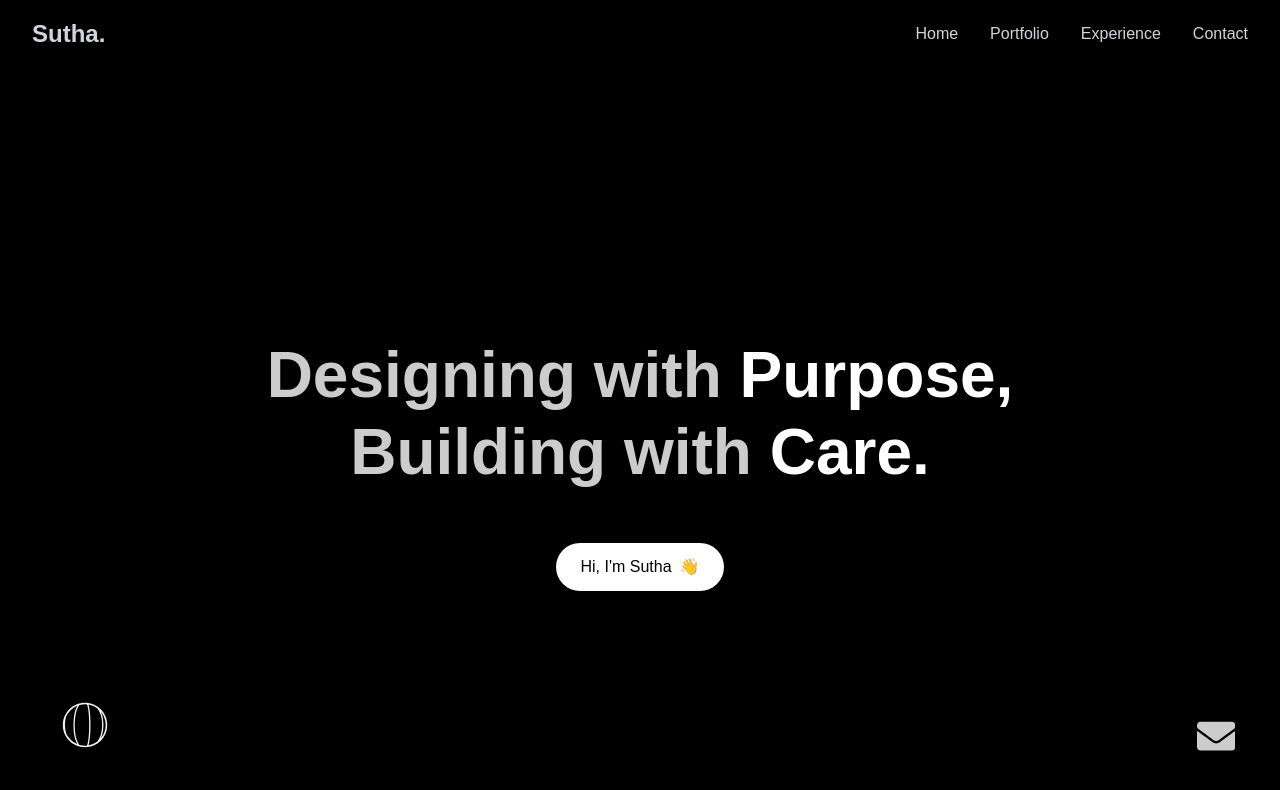
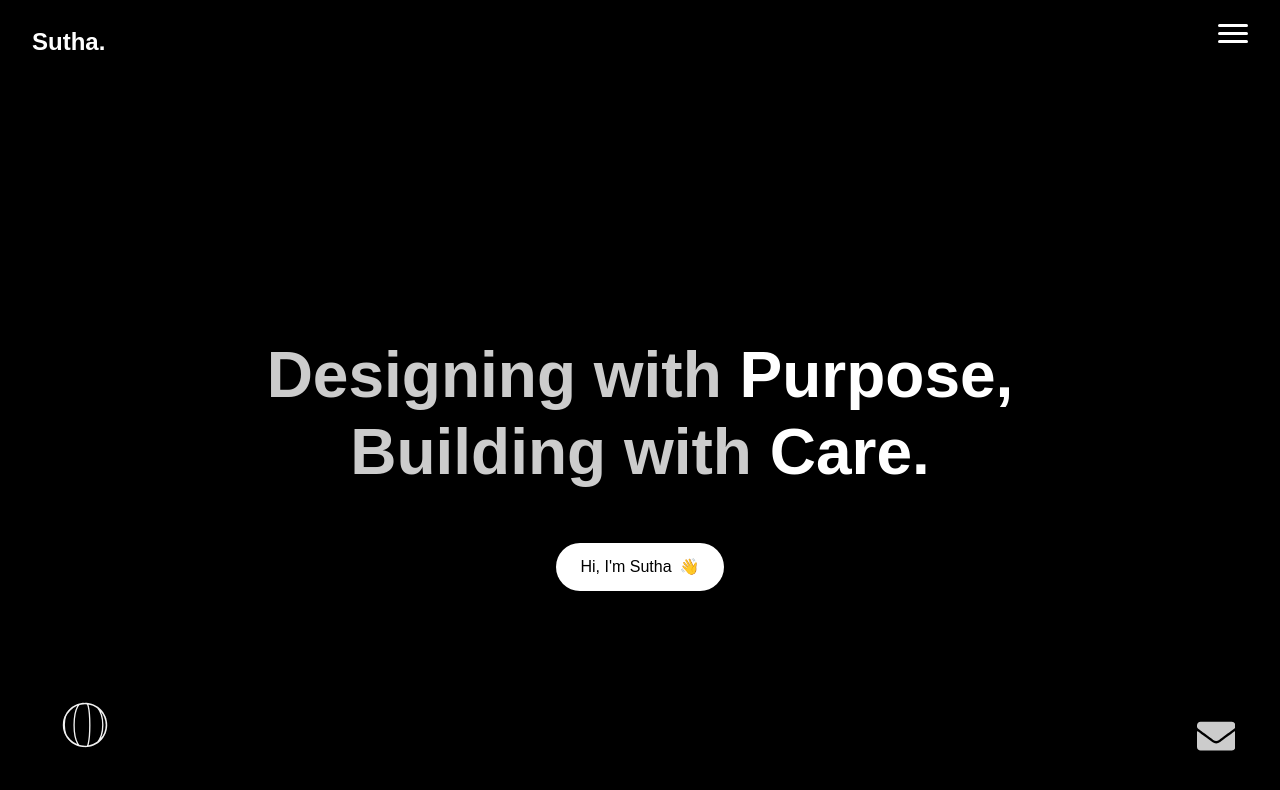
Before and after one commit to sutha06/Portfolio, a React (Vite) app in the folder portfolio/: page / in a window 1280 px wide. Shown: the top 790 px of the page. Built offline with nearby package versions, Linux system fonts and the light colour scheme.

Commit message:
nice navbar menu

```diff
--- a/portfolio/src/components/Navbar.jsx
+++ b/portfolio/src/components/Navbar.jsx
@@ -18,7 +18,7 @@ const Navbar = () => {
         </Link>
       </div>
 
-      {/* Hamburger Menu for Mobile */}
+      {/* Hamburger Menu */}
       <div className="menu-toggle" onClick={toggleMenu}>
         <div className={`hamburger ${isMenuOpen ? "open" : ""}`}>
           <span></span>
@@ -27,20 +27,50 @@ const Navbar = () => {
         </div>
       </div>
 
-      {/* Links */}
-      <div className={`navbar-links ${isMenuOpen ? "open" : ""}`}>
-        <Link to="/" className="hover-link" onClick={toggleMenu}>
+      {/* Full-Screen Overlay Menu */}
+      <div className={`navbar-overlay ${isMenuOpen ? "open" : ""}`}>
+        <ul className="navbar-links">
+          <li
+            style={{
+              transform: isMenuOpen ? "translateY(0)" : "translateY(120px)",
+              transitionDelay: isMenuOpen ? "0.8s" : "0s",
+            }}
+          >
+            <Link to="/" onClick={toggleMenu}>
               Home
             </Link>
-        <Link to="/portfolio" className="hover-link" onClick={toggleMenu}>
+          </li>
+          <li
+            style={{
+              transform: isMenuOpen ? "translateY(0)" : "translateY(120px)",
+              transitionDelay: isMenuOpen ? "0.9s" : "0s",
+            }}
+          >
+            <Link to="/portfolio" onClick={toggleMenu}>
               Portfolio
             </Link>
-        <Link to="/experience" className="hover-link" onClick={toggleMenu}>
+          </li>
+          <li
+            style={{
+              transform: isMenuOpen ? "translateY(0)" : "translateY(120px)",
+              transitionDelay: isMenuOpen ? "1s" : "0s",
+            }}
+          >
+            <Link to="/experience" onClick={toggleMenu}>
               Experience
             </Link>
-        <Link to="/contact" className="hover-link" onClick={toggleMenu}>
+          </li>
+          <li
+            style={{
+              transform: isMenuOpen ? "translateY(0)" : "translateY(120px)",
+              transitionDelay: isMenuOpen ? "1.1s" : "0s",
+            }}
+          >
+            <Link to="/contact" onClick={toggleMenu}>
               Contact
             </Link>
+          </li>
+        </ul>
       </div>
     </nav>
   );
--- a/portfolio/src/styles/Home.css
+++ b/portfolio/src/styles/Home.css
@@ -49,7 +49,11 @@
   color: #ccc;
   font-size: 2.4rem; /* Increased size for better visibility */
   transition: color 0.3s ease, transform 0.3s ease;
-  z-index: 1000;
+  z-index: 5;
+}
+
+.navbar-overlay {
+  z-index: 10; /* Ensure overlay is above the icon */
 }
 
 .email-icon:hover {
--- a/portfolio/src/styles/NavBar.css
+++ b/portfolio/src/styles/NavBar.css
@@ -1,63 +1,52 @@
 /* Navbar Styling */
-
 .navbar {
   position: fixed;
   top: 0;
   left: 0;
   width: 100%;
-  padding: 1rem 2rem;
   display: flex;
   justify-content: space-between;
   align-items: center;
-  background: rgba(0, 0, 0, 0.9);
-  z-index: 50;
+  padding: 1.5rem 2rem;
+  background-color: #000;
+  z-index: 1000;
 }
 
 .navbar-logo {
   font-size: 1.5rem;
   font-weight: bold;
-  color: #d1d5db;
+  color: #fff;
 }
 
-.navbar-links {
-  display: flex;
-  gap: 2rem;
+.navbar-logo a {
+  text-decoration: none;
+  color: inherit;
 }
 
-.hover-link {
-  color: #d1d5db;
-  text-decoration: none;
-  transition: color 0.3s ease;
-}
-
-.hover-link:hover {
-  color: #ffffff;
-}
-
-/* Hamburger Menu Styling */
 .menu-toggle {
-  display: none;
+  position: fixed;
+  top: 1.5rem;
+  right: 2rem;
+  z-index: 1100;
   cursor: pointer;
 }
 
 .hamburger {
-  width: 25px;
-  height: 18px;
-  position: relative;
   display: flex;
   flex-direction: column;
-  justify-content: space-between;
+  gap: 5px;
 }
 
 .hamburger span {
-  width: 100%;
+  width: 30px;
   height: 3px;
-  background-color: #d1d5db;
+  background-color: #fff;
+  border-radius: 3px;
   transition: all 0.3s ease-in-out;
 }
 
 .hamburger.open span:nth-child(1) {
-  transform: translateY(7px) rotate(45deg);
+  transform: rotate(45deg) translate(5px, 5px);
 }
 
 .hamburger.open span:nth-child(2) {
@@ -65,28 +54,75 @@
 }
 
 .hamburger.open span:nth-child(3) {
-  transform: translateY(-7px) rotate(-45deg);
+  transform: rotate(-45deg) translate(5px, -5px);
 }
 
-/* Responsive Styles */
-@media (max-width: 768px) {
-  .navbar-links {
-    position: absolute;
-    top: 100%;
-    left: 0;
-    width: 100%;
-    background-color: rgba(0, 0, 0, 0.95);
-    flex-direction: column;
-    gap: 1.5rem;
-    padding: 1rem 0;
-    display: none;
-  }
+/* Full-Screen Overlay Menu */
+.navbar-overlay {
+  position: fixed;
+  top: 0;
+  left: 0;
+  width: 100%;
+  height: 100%;
+  background-color: #181818;
+  z-index: 999;
+  display: flex;
+  justify-content: center;
+  align-items: center;
+  transform: translateY(-100%);
+  transition: transform 0.5s ease-in-out;
+}
 
-  .navbar-links.open {
-    display: flex;
-  }
+.navbar-overlay.open {
+  transform: translateY(0);
+}
 
-  .menu-toggle {
-    display: block;
-  }
+/* Links inside the overlay */
+.navbar-links {
+  list-style: none;
+  text-align: center;
+  padding: 0;
 }
+
+.navbar-links li {
+  margin: 20px 0;
+  font-size: 2rem;
+  font-weight: bold;
+  transform: translateY(120px);
+  transition: transform 0.8s cubic-bezier(0.16, 1, 0.3, 1),
+    opacity 0.8s ease-in-out;
+  opacity: 0;
+}
+
+.navbar-overlay.open .navbar-links li {
+  opacity: 1;
+}
+
+/* Social Media Footer */
+.nav-footer {
+  position: absolute;
+  bottom: 3rem;
+  width: 100%;
+  text-align: center;
+  color: #aaa;
+}
+
+.nav-social-media ul {
+  list-style: none;
+  padding: 0;
+  margin: 0;
+  display: flex;
+  justify-content: center;
+  gap: 2rem;
+}
+
+.nav-social-media ul li a {
+  color: #fff;
+  text-decoration: none;
+  font-size: 1.2rem;
+  transition: color 0.3s ease;
+}
+
+.nav-social-media ul li a:hover {
+  color: #aaa;
+}
```
Lines whose indentation alone changed are shown as unchanged.
